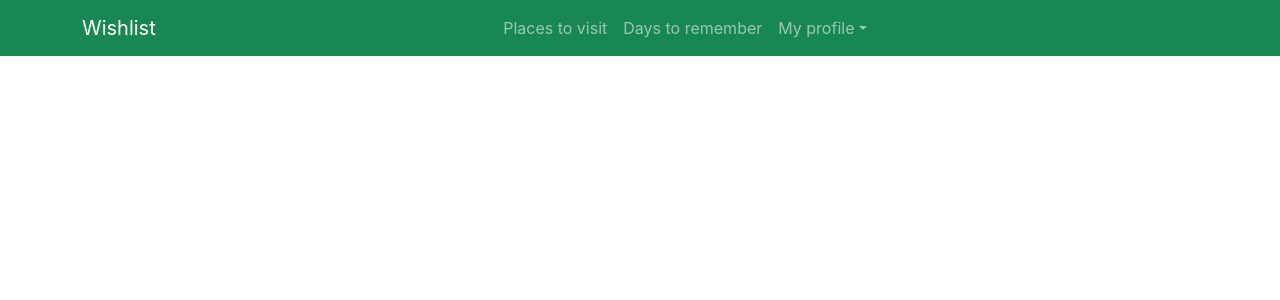
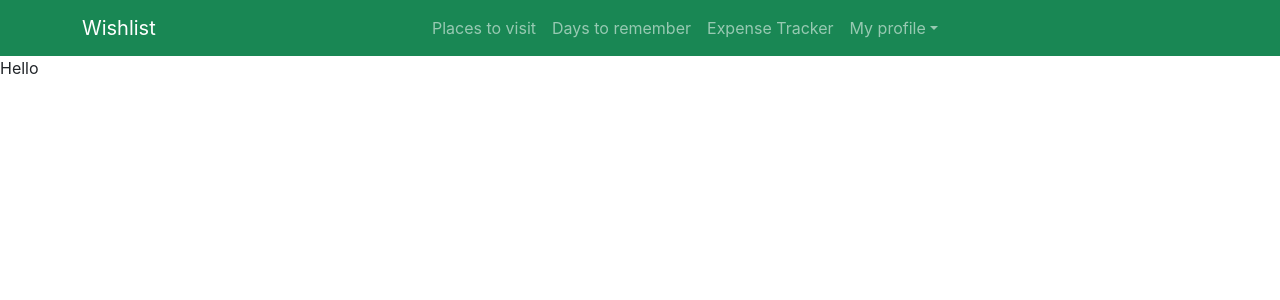
Before and after one commit to Mejsun/wishlist, a React (Create React App) app: page /expensetracker in a window 1280 px wide. Shown: the top 300 px of the page. Built offline with nearby package versions, Linux system fonts and the light colour scheme.

Commit message:
creating expense tracker

```diff
--- /dev/null
+++ b/src/components/Expensetrack/Expensetrack.js
@@ -0,0 +1,9 @@
+import React from 'react';
+
+function Expensetrack() {
+  return <div>
+      Hello
+  </div>;
+}
+
+export default Expensetrack;
--- /dev/null
+++ b/src/components/Expensetrack/Expensetrack.scss
@@ -0,0 +1,5 @@
+$bgrcolor: gainsboro;
+$primarycolor: rgb(100, 97, 97);
+$success:#198754;
+
+*{margin: 0; padding: 0;}
--- a/src/components/Menu.js
+++ b/src/components/Menu.js
@@ -3,6 +3,7 @@ import {Container, Nav, Navbar, NavDropdown} from 'react-bootstrap'
 import Myplaces from './Myplaces/Myplaces.js'
 import Dateslist from './DatesList/Dateslist.js'
 import Home from './Home.js'
+import Expensetrack from './Expensetrack/Expensetrack.js'
 import {
   BrowserRouter,
   Switch,
@@ -22,6 +23,7 @@ function Menu() {
                   <Nav className="me-auto ms-auto">
                     <Nav.Link as={Link} to={'/places'}>Places to visit</Nav.Link>
                     <Nav.Link as={Link} to={'/dates'}>Days to remember</Nav.Link>
+                    <Nav.Link as={Link} to={'/expensetracker'}>Expense Tracker</Nav.Link>
                     <NavDropdown title="My profile" id="basic-nav-dropdown">
                       <NavDropdown.Item href="#action/3.1">Edit profile</NavDropdown.Item>
                       <NavDropdown.Divider />
@@ -37,6 +39,7 @@ function Menu() {
             <Route path='/home'><Home/></Route>
             <Route path='/places'><Myplaces/></Route>
             <Route path='/dates'><Dateslist/></Route>
+            <Route path='/expensetracker'><Expensetrack/></Route>
           </Switch>
 
       </BrowserRouter>
```
